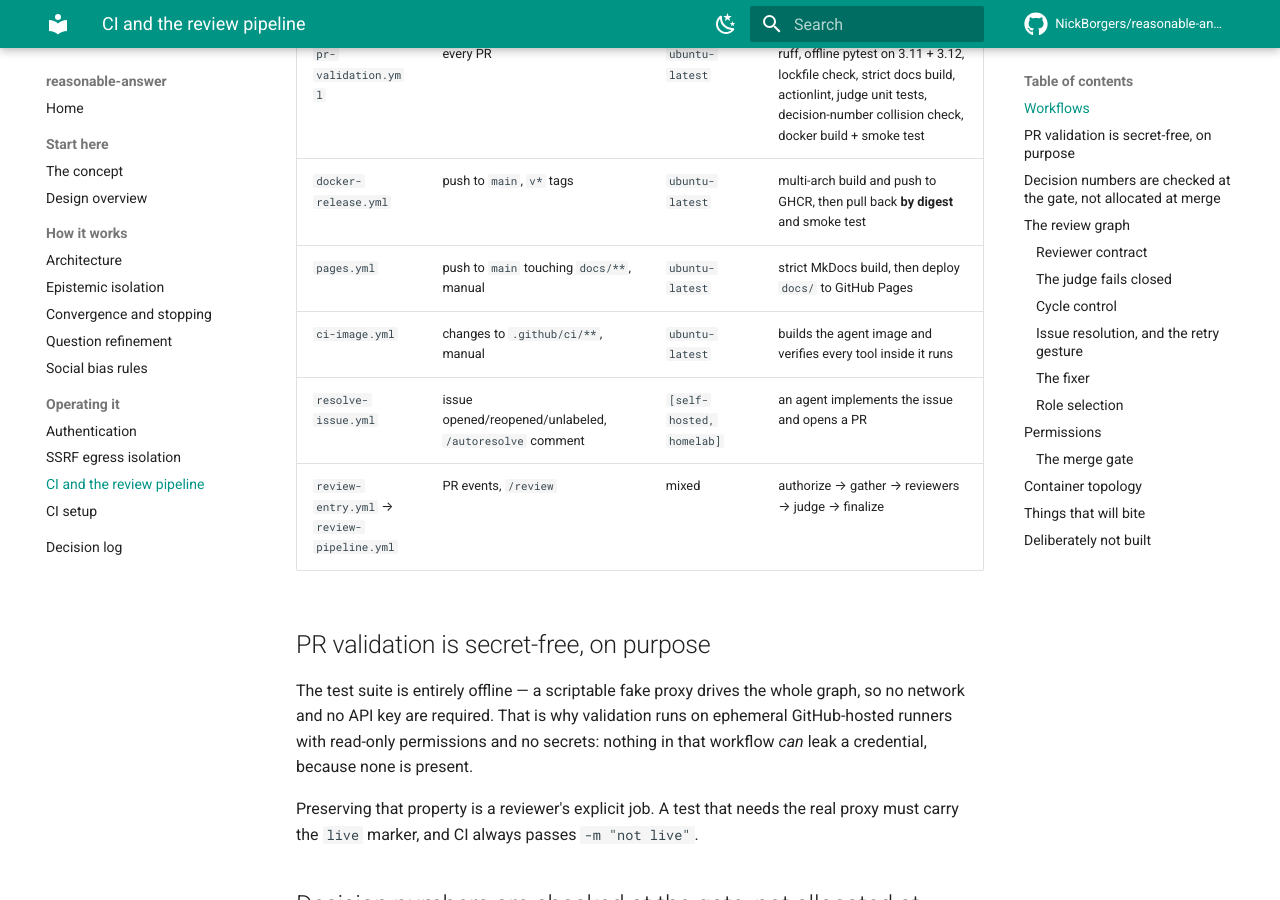
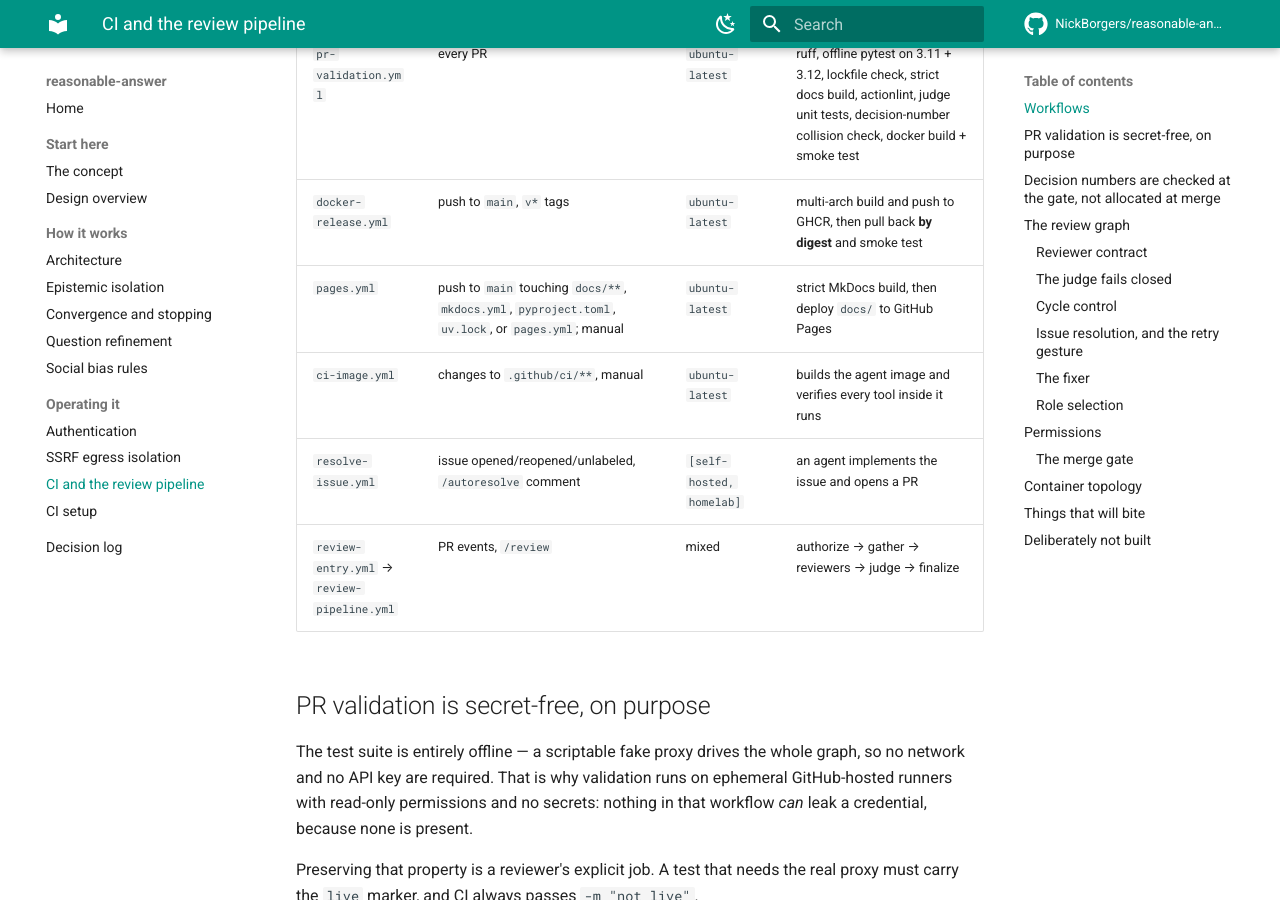
Before and after one commit to NickBorgers/reasonable-answer, an MkDocs documentation site: the page built from docs/ci-pipeline.md, in a window 1280 px wide and 900 px high, scrolled down 429 px. Built offline with MkDocs 1.6.1 and Material for MkDocs 9.7.7, drawn with Linux system fonts in a browser that asks for light colours; comment, search, counter and statistics services are not loaded.

Commit message:
fix: address reviewer findings (cycle 1, cold)
Addressed the single blocker: docs/ci-pipeline.md's pages.yml row listed only docs/** as the push path filter, but .github/workflows/pages.yml also triggers on mkdocs.yml, pyproject.toml, uv.lock, and pages.yml. Updated the row to match the workflow exactly. Security, test, and invariant reviewers had no blockers. Suite green (707 passed), ruff clean, strict mkdocs build passes.

Addressed:
  - docs/docs-pages-trigger-drift-1

```diff
--- a/docs/ci-pipeline.md
+++ b/docs/ci-pipeline.md
@@ -14,7 +14,7 @@ than reproducing that archaeology.
 |---|---|---|---|
 | `pr-validation.yml` | every PR | `ubuntu-latest` | ruff, offline pytest on 3.11 + 3.12, lockfile check, strict docs build, actionlint, judge unit tests, decision-number collision check, docker build + smoke test |
 | `docker-release.yml` | push to `main`, `v*` tags | `ubuntu-latest` | multi-arch build and push to GHCR, then pull back **by digest** and smoke test |
-| `pages.yml` | push to `main` touching `docs/**`, manual | `ubuntu-latest` | strict MkDocs build, then deploy `docs/` to GitHub Pages |
+| `pages.yml` | push to `main` touching `docs/**`, `mkdocs.yml`, `pyproject.toml`, `uv.lock`, or `pages.yml`; manual | `ubuntu-latest` | strict MkDocs build, then deploy `docs/` to GitHub Pages |
 | `ci-image.yml` | changes to `.github/ci/**`, manual | `ubuntu-latest` | builds the agent image and verifies every tool inside it runs |
 | `resolve-issue.yml` | issue opened/reopened/unlabeled, `/autoresolve` comment | `[self-hosted, homelab]` | an agent implements the issue and opens a PR |
 | `review-entry.yml` → `review-pipeline.yml` | PR events, `/review` | mixed | authorize → gather → reviewers → judge → finalize |
```
